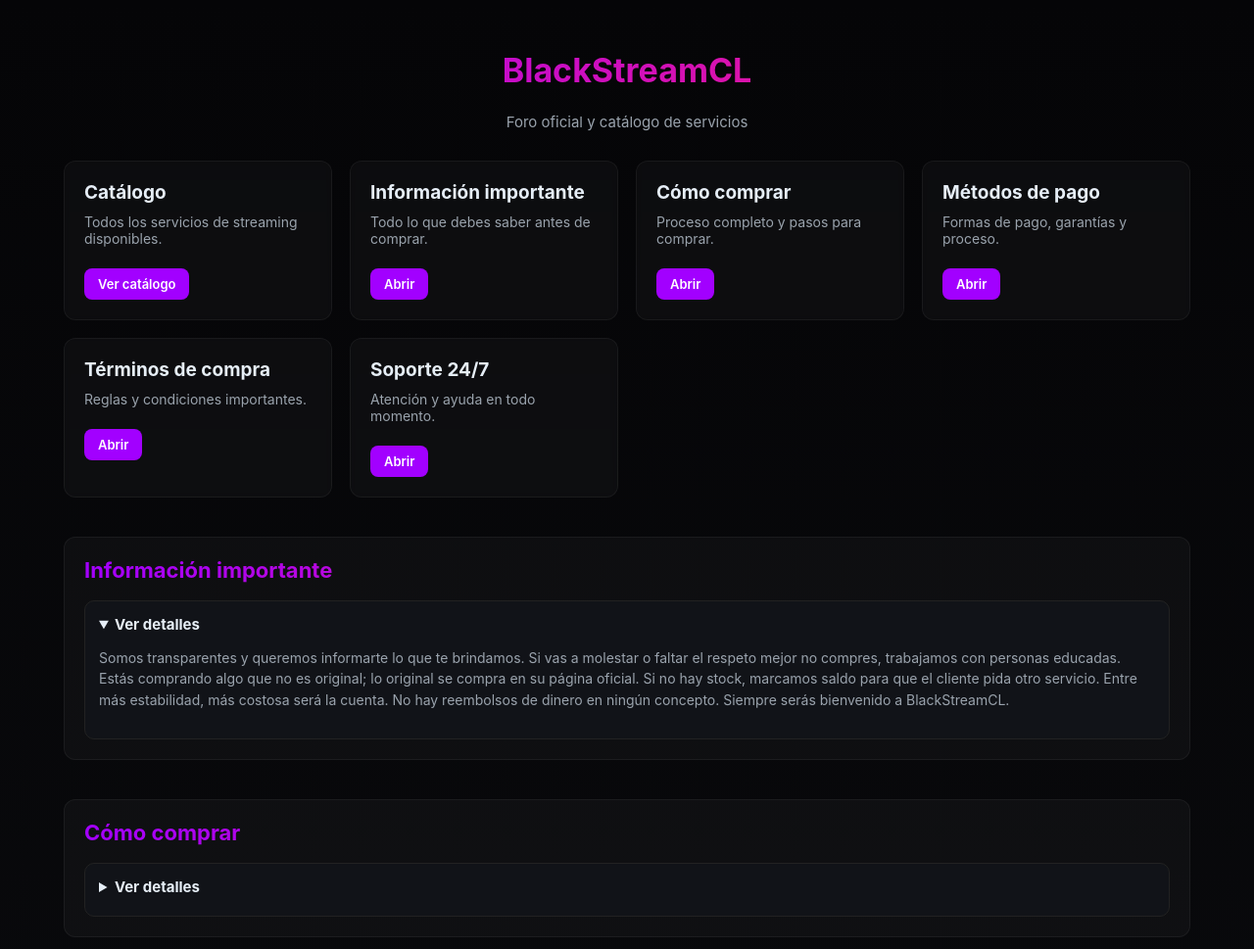
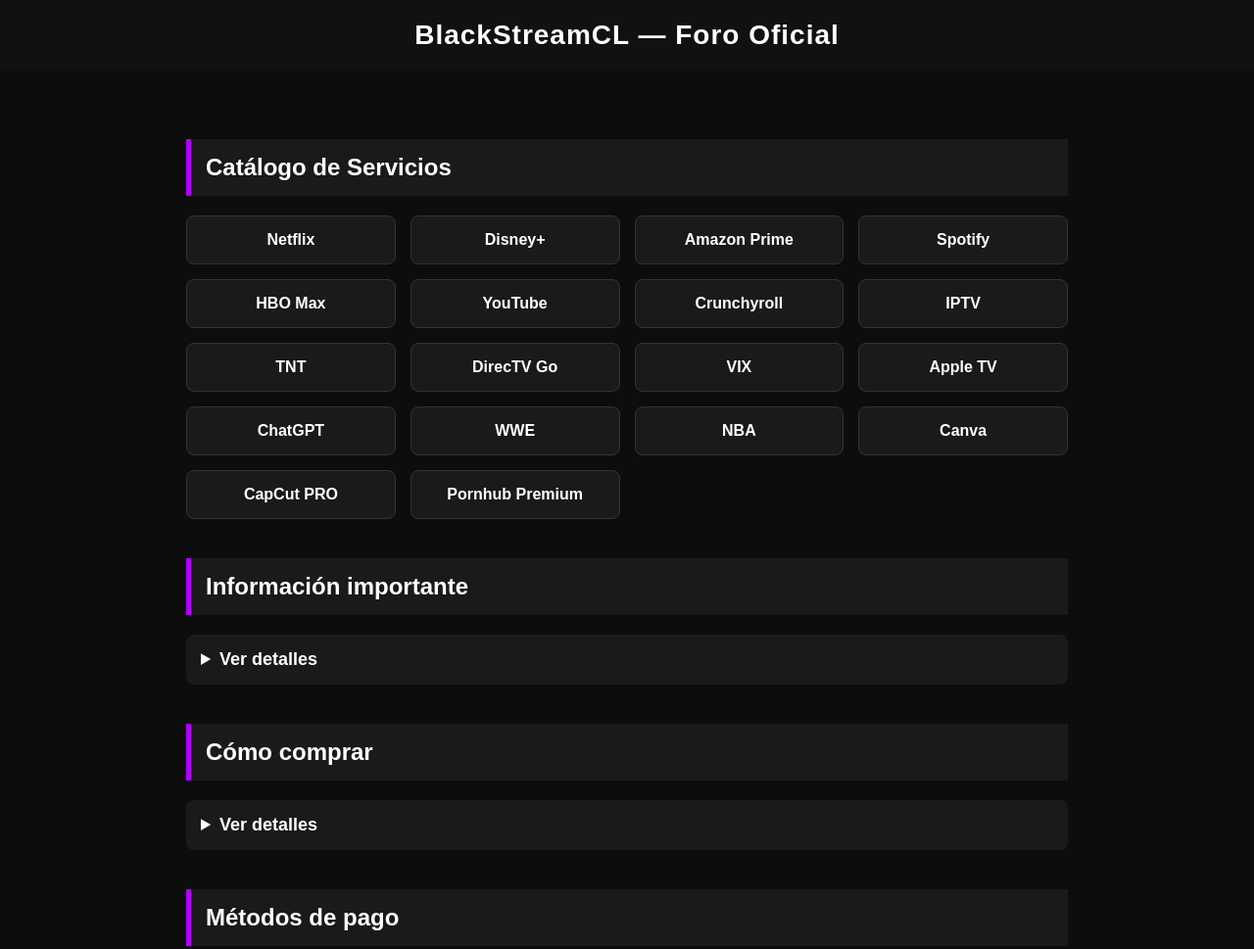
Before and after one commit to blackstreamcl2025-bit/BlackStreamCL, a website: page index.html in a window 1280 px wide. Shown: the top 969 px of the page at 98% size. Drawn offline with Linux system fonts and the light colour scheme.

Commit message:
Actualizar index.html

```diff
--- a/index.html
+++ b/index.html
@@ -1,254 +1,121 @@
-<!doctype html>
+<!DOCTYPE html>
 <html lang="es">
 <head>
-  <meta charset="utf-8" />
-  <meta name="viewport" content="width=device-width, initial-scale=1" />
+    <meta charset="UTF-8" />
+    <meta name="viewport" content="width=device-width, initial-scale=1.0" />
     <title>BlackStreamCL - Foro</title>
-
     <style>
-    :root {
-      --bg:#0b0c0f;
-      --card:#0f1114;
-      --muted:#9aa3ad;
-      --accent:#a200ff;
-      --accent2:#ff1f77;
-      --text:#e6eef6;
-      --radius:12px;
-    }
-
         body {
-      margin:0;
-      font-family:Inter, sans-serif;
-      background:linear-gradient(180deg, #050507, #0b0c0f);
-      color:var(--text);
-    }
-
-    .wrap {
-      max-width:1150px;
-      margin:0 auto;
-      padding:28px;
+            background-color: #0d0d0d;
+            color: #fff;
+            font-family: Arial, sans-serif;
+            margin: 0;
+            padding: 0;
         }
 
         header {
-      text-align:center;
-      margin-bottom:30px;
+            background: #111;
+            padding: 20px;
+            text-align: center;
+            font-size: 28px;
+            font-weight: bold;
+            letter-spacing: 1px;
         }
 
-    h1 {
-      font-size:34px;
-      font-weight:700;
-      background:linear-gradient(135deg, var(--accent), var(--accent2));
-      -webkit-background-clip:text;
-      color:transparent;
+        .container {
+            width: 90%;
+            max-width: 900px;
+            margin: auto;
+            padding: 30px 0;
         }
 
-    .subtitle {
-      color:var(--muted);
-      margin-top:8px;
-      font-size:15px;
-    }
-
-    .grid {
-      display:grid;
-      gap:18px;
-      grid-template-columns:repeat(auto-fit, minmax(260px,1fr));
-      margin-top:25px;
-    }
-
-    .card {
-      background:rgba(255,255,255,0.03);
-      padding:20px;
-      border-radius:var(--radius);
-      border:1px solid rgba(255,255,255,0.05);
-      backdrop-filter:blur(3px);
-      transition:0.2s;
-    }
-
-    .card:hover {
-      border:1px solid var(--accent2);
-      transform:translateY(-3px);
-    }
-
-    .card h3 {
-      margin-top:0;
-      font-size:19px;
-      margin-bottom:10px;
-    }
-
-    .card p {
-      margin:0;
-      color:var(--muted);
-      font-size:14px;
-      margin-bottom:12px;
-    }
-
-    .link {
-      margin-top:10px;
-      display:inline-block;
-      padding:8px 14px;
-      background:var(--accent);
-      color:#fff;
-      border-radius:8px;
-      font-size:13px;
-      font-weight:600;
-      text-decoration:none;
-    }
-
-
-    /* Secciones desplegables */
-    section {
-      margin-top:40px;
-      padding:20px;
-      background:rgba(255,255,255,0.03);
-      border-radius:12px;
-      border:1px solid rgba(255,255,255,0.05);
-    }
-
-    section h2 {
-      font-size:22px;
-      margin-top:0;
-      background:linear-gradient(135deg, var(--accent), var(--accent2));
-      -webkit-background-clip:text;
-      color:transparent;
+        h2 {
+            margin-top: 40px;
+            background: #1a1a1a;
+            padding: 15px;
+            border-left: 5px solid #b300ff;
         }
 
         details {
-      margin-top:15px;
-      background:#111318;
-      padding:14px;
-      border-radius:10px;
-      border:1px solid #222;
+            background: #1a1a1a;
+            margin-top: 10px;
+            padding: 15px;
+            border-radius: 8px;
+            cursor: pointer;
         }
 
         summary {
-      cursor:pointer;
-      font-weight:700;
-      font-size:15px;
-      margin-bottom:6px;
+            font-size: 18px;
+            font-weight: bold;
         }
 
-    details p, details h3, details h4 {
-      color:var(--muted);
-      font-size:14px;
-      line-height:1.55em;
+        .catalogo {
+            display: grid;
+            grid-template-columns: repeat(auto-fit, minmax(180px, 1fr));
+            gap: 15px;
+            margin-top: 15px;
         }
 
-    /* catálogo */
-    .catalogo-title {
-      text-align:center;
-      margin-top:40px;
-      font-size:26px;
-      font-weight:700;
-      background:linear-gradient(135deg, var(--accent), var(--accent2));
-      -webkit-background-clip:text;
-      color:transparent;
+        .item {
+            background: #1a1a1a;
+            padding: 15px;
+            border-radius: 8px;
+            text-align: center;
+            font-weight: bold;
+            border: 1px solid #333;
         }
 
-    .catalogo-grid {
-      display:grid;
-      gap:16px;
-      margin-top:25px;
-      grid-template-columns:repeat(auto-fit, minmax(200px,1fr));
-    }
-
-    .servicio {
-      background:rgba(255,255,255,0.03);
-      border:1px solid rgba(255,255,255,0.05);
-      padding:16px;
-      border-radius:12px;
-      text-align:center;
-      font-size:15px;
-      font-weight:600;
-      transition:0.2s;
-    }
-
-    .servicio:hover {
-      border:1px solid var(--accent);
-      transform:translateY(-3px);
-    }
-
-    footer {
-      text-align:center;
-      margin-top:40px;
-      color:var(--muted);
-      font-size:13px;
+        .item:hover {
+            background: #2a2a2a;
         }
     </style>
 </head>
+<body>
 
-<body>
-  <div class="wrap">
+<header>BlackStreamCL — Foro Oficial</header>
 
-    <header>
-      <h1>BlackStreamCL</h1>
-      <div class="subtitle">Foro oficial y catálogo de servicios</div>
-    </header>
+<div class="container">
 
-    <!-- Secciones del foro -->
-    <div class="grid">
-
-      <div class="card">
-        <h3>Catálogo</h3>
-        <p>Todos los servicios de streaming disponibles.</p>
-        <a class="link" href="#catalogo">Ver catálogo</a>
+    <!-- CATÁLOGO -->
+    <h2>Catálogo de Servicios</h2>
+    <div class="catalogo">
+        <div class="item">Netflix</div>
+        <div class="item">Disney+</div>
+        <div class="item">Amazon Prime</div>
+        <div class="item">Spotify</div>
+        <div class="item">HBO Max</div>
+        <div class="item">YouTube</div>
+        <div class="item">Crunchyroll</div>
+        <div class="item">IPTV</div>
+        <div class="item">TNT</div>
+        <div class="item">DirecTV Go</div>
+        <div class="item">VIX</div>
+        <div class="item">Apple TV</div>
+        <div class="item">ChatGPT</div>
+        <div class="item">WWE</div>
+        <div class="item">NBA</div>
+        <div class="item">Canva</div>
+        <div class="item">CapCut PRO</div>
+        <div class="item">Pornhub Premium</div>
     </div>
 
-      <div class="card">
-        <h3>Información importante</h3>
-        <p>Todo lo que debes saber antes de comprar.</p>
-        <a class="link" href="#info">Abrir</a>
-      </div>
-
-      <div class="card">
-        <h3>Cómo comprar</h3>
-        <p>Proceso completo y pasos para comprar.</p>
-        <a class="link" href="#comprar">Abrir</a>
-      </div>
-
-      <div class="card">
-        <h3>Métodos de pago</h3>
-        <p>Formas de pago, garantías y proceso.</p>
-        <a class="link" href="#pago">Abrir</a>
-      </div>
-
-      <div class="card">
-        <h3>Términos de compra</h3>
-        <p>Reglas y condiciones importantes.</p>
-        <a class="link" href="#terminos">Abrir</a>
-      </div>
-
-      <div class="card">
-        <h3>Soporte 24/7</h3>
-        <p>Atención y ayuda en todo momento.</p>
-        <a class="link" href="#soporte">Abrir</a>
-      </div>
-
-    </div>
-
-
-    <!-- Información Importante -->
-    <section id="info">
+    <!-- SECCIÓN: INFORMACIÓN IMPORTANTE -->
     <h2>Información importante</h2>
-
-      <details open>
+    <details>
         <summary>Ver detalles</summary>
         <p>
-          Somos transparentes y queremos informarte lo que te brindamos.
+            Somos TRANSPARENTES y queremos informarte lo que te brindamos de antemano.
             Si vas a molestar o faltar el respeto mejor no compres, trabajamos con personas educadas.
-          Estás comprando algo que no es original; lo original se compra en su página oficial.
-          Si no hay stock, marcamos saldo para que el cliente pida otro servicio.
+            Estás comprando algo que no es original, lo original se compra por su página oficial.
+            Si no tenemos más stock, informamos y marcamos saldo para que el cliente elija otro servicio.
             Entre más estabilidad, más costosa será la cuenta.
             No hay reembolsos de dinero en ningún concepto.
             Siempre serás bienvenido a BlackStreamCL.
         </p>
     </details>
-    </section>
 
-
-    <!-- Cómo comprar -->
-    <section id="comprar">
+    <!-- SECCIÓN: CÓMO COMPRAR -->
     <h2>Cómo comprar</h2>
-
     <details>
         <summary>Ver detalles</summary>
         <p>
@@ -257,13 +124,9 @@
             Cumplimos con el tiempo estimado de cada servicio según el tipo de cuenta.
         </p>
     </details>
-    </section>
 
-
-    <!-- Métodos de pago -->
-    <section id="pago">
+    <!-- SECCIÓN: MÉTODOS DE PAGO -->
     <h2>Métodos de pago</h2>
-
     <details>
         <summary>Ver detalles</summary>
         <p>
@@ -271,13 +134,9 @@
             Guardamos registro del saldo a favor si no hubiese stock disponible.
         </p>
     </details>
-    </section>
 
-
-    <!-- Términos de compra -->
-    <section id="terminos">
+    <!-- SECCIÓN: TÉRMINOS DE COMPRA -->
     <h2>Términos de compra</h2>
-
     <details>
         <summary>Ver detalles</summary>
 
@@ -285,11 +144,12 @@
 
         <h4>CUENTAS AUTOPAGABLES</h4>
         <p>
-          No son métodos genéricos y no sufrimos caídas masivas.
+            No son métodos genéricos, por lo que no sufrimos caídas masivas.
             Las cuentas dañadas se reponen con una nueva.
-          Algunas tienen dueño que las autopaga.
+            Algunas tienen dueño que las autopaga, solo debes entrar y disfrutar.
             No se pueden editar perfiles ni configuración interna.
-          Entregamos garantía incluso si faltan pocos días.
+            Entregamos garantía aunque la cuenta esté cerca de vencer.
+            La entrega suele ser inmediata.
             En casos extremos cambiamos servicio otorgando más tiempo o descuentos.
         </p>
 
@@ -304,43 +164,14 @@
         <h3>Puntos importantes</h3>
         <p>
             Las cuentas son limitadas; pregunta disponibilidad.
+            Ofrecemos al mejor precio para revendedores.
             No hay reembolsos bajo ningún concepto.
             Si no acepta los términos, le deseamos un buen día.
-          Si los acepta: Bienvenido a nuestra comunidad.
+            Si acepta los términos: Bienvenido a nuestra comunidad. Muchas gracias por informarte.
         </p>
     </details>
-    </section>
 
-
-    <!-- Catálogo -->
-    <h2 id="catalogo" class="catalogo-title">Catálogo de Servicios</h2>
-
-    <div class="catalogo-grid">
-      <div class="servicio">Netflix</div>
-      <div class="servicio">Disney+</div>
-      <div class="servicio">Amazon Prime Video</div>
-      <div class="servicio">Spotify</div>
-      <div class="servicio">HBO Max</div>
-      <div class="servicio">YouTube Premium</div>
-      <div class="servicio">Crunchyroll</div>
-      <div class="servicio">IPTV</div>
-      <div class="servicio">TNT Sports</div>
-      <div class="servicio">DirecTV Go</div>
-      <div class="servicio">VIX</div>
-      <div class="servicio">Apple TV+</div>
-      <div class="servicio">ChatGPT Plus</div>
-      <div class="servicio">WWE</div>
-      <div class="servicio">NBA League Pass</div>
-      <div class="servicio">Canva Pro</div>
-      <div class="servicio">CapCut PRO</div>
-      <div class="servicio">Pornhub Premium</div>
 </div>
 
-
-    <footer>
-      © BlackStreamCL — Comunidad oficial
-    </footer>
-
-  </div>
 </body>
 </html>
```
Lines whose indentation alone changed are shown as unchanged.
